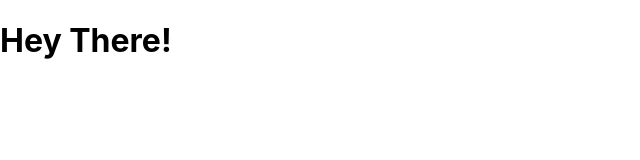
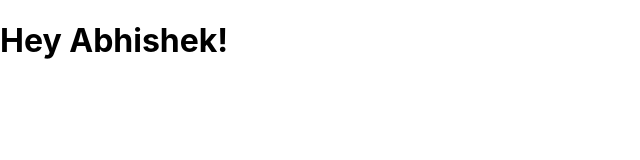
Before and after one commit to abhisheklig84/Demo, a React (Create React App) app: page / in a window 1280 px wide. Shown: the top 160 px of the page, without its empty margins (0-640 px from the left). Built offline with nearby package versions, Linux system fonts and the light colour scheme.

Commit message:
init abhishek

```diff
--- a/src/App.js
+++ b/src/App.js
@@ -1,11 +1,11 @@
-import React from 'react';
+import React from "react";
 
 function App() {
-  return (
-    <div>
-      <h1>Hey There!</h1>
-    </div>
-  );
+    return (
+        <div>
+            <h1>Hey Abhishek!</h1>
+        </div>
+    );
 }
 
 export default App;
```
